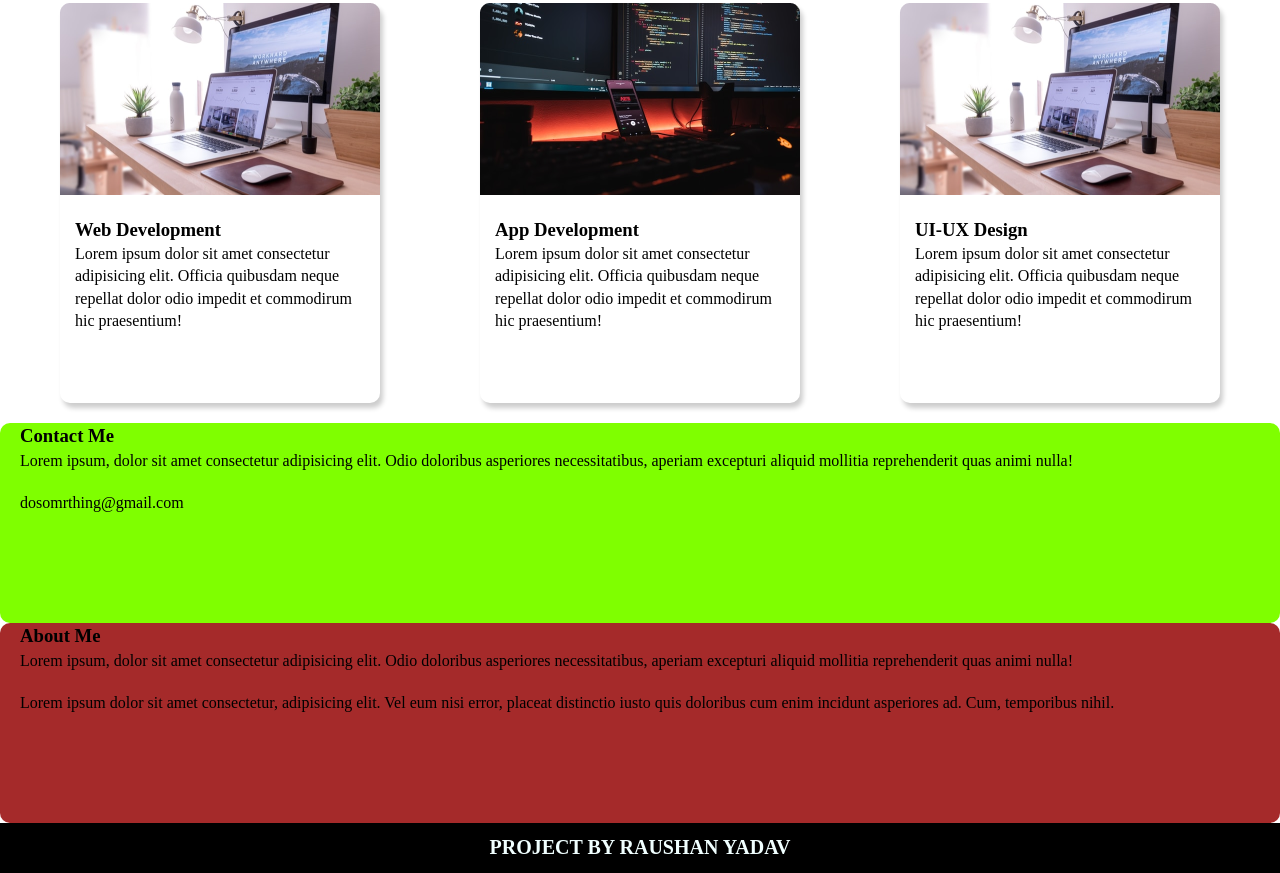
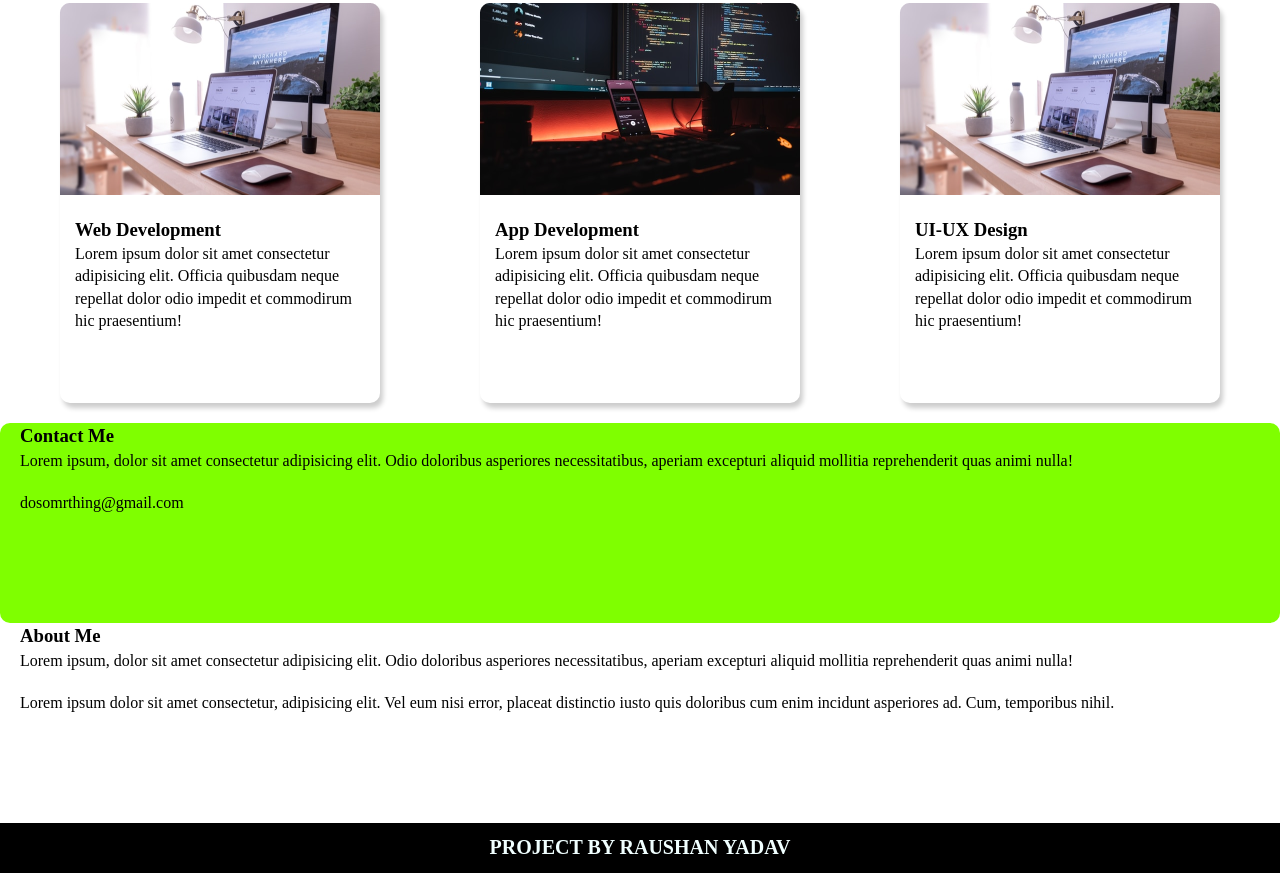
Before and after one commit to Nutan-Kum12/FIRST, a plain HTML site: page index.html in a window 1280 px wide. Shown: the part 991-1864 px from the top of the page. Drawn offline with Linux system fonts and the light colour scheme.

Commit message:
Update style.css

```diff
--- a/style.css
+++ b/style.css
@@ -75,7 +75,7 @@ body{
     margin-left: 20px;
 }
 .about{
-    background-color: brown;
+    background-color: navy blue;
     border-radius: 10px;
     align-items: center;
     height: 200px;
```
